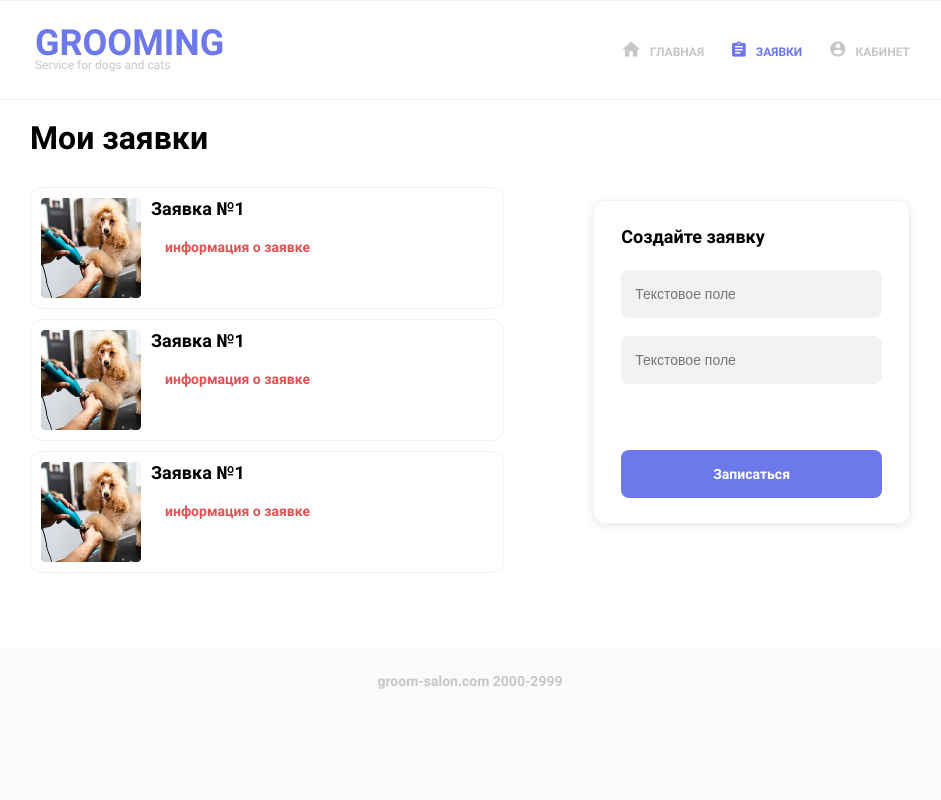
After one commit to Zybera/groom-room, a PHP site: page /applications.html in a window 1280 px wide. The commit adds this page. Shown: the whole page, without its empty margins (170-1111 px from the left). Run offline with PHP 8.4, Linux system fonts and the light colour scheme; some web fonts are replaced.

Commit message:
add applications pages

```diff
--- /dev/null
+++ b/applications.html
@@ -0,0 +1,71 @@
+<!DOCTYPE html>
+<html lang="ru">
+
+<head>
+  <meta charset="UTF-8">
+  <meta http-equiv="X-UA-Compatible" content="IE=edge">
+  <meta name="viewport" content="width=device-width, initial-scale=1.0">
+  <title>Groom Room</title>
+  <link rel="stylesheet" href="css/style.css">
+  <link rel="stylesheet" href="css/icons-style.css">
+</head>
+
+<body>
+  <div class="wrapper">
+    <header class="header">
+      <div class="header__container">
+        <div class="header__logo"><span>GROOMING</span>Service for dogs and cats</div>
+        <nav class="header__menu">
+          <a href="index.html" class="header__link icon-home"><span>ГЛАВНАЯ</span></a>
+          <a href="applications.html" class="header__link icon-list active"><span>ЗАЯВКИ</span></a>
+          <a href="login.html" class="header__link icon-profile"><span>Кабинет</span></a>
+        </nav>
+      </div>
+    </header>
+    <main class="main">
+      <section class="main__application application">
+        <div class="application__container">
+          <div class="application__left">
+            <h1 class="application__title top">Мои заявки</h1>
+            <a href="application.html" class="application__card card-application">
+              <div class="card-application__img">
+                <img src="img/dog.png" alt="dog">
+              </div>
+              <div class="card-application__info">
+                <div class="card-application__title">Заявка №1</div>
+                <div class="card-application__text">информация о заявке</div>
+              </div>
+            </a>
+            <a href="application.html" class="application__card card-application">
+              <div class="card-application__img">
+                <img src="img/dog.png" alt="dog">
+              </div>
+              <div class="card-application__info">
+                <div class="card-application__title">Заявка №1</div>
+                <div class="card-application__text">информация о заявке</div>
+              </div>
+            </a>
+            <a href="application.html" class="application__card card-application">
+              <div class="card-application__img">
+                <img src="img/dog.png" alt="dog">
+              </div>
+              <div class="card-application__info">
+                <div class="card-application__title">Заявка №1</div>
+                <div class="card-application__text">информация о заявке</div>
+              </div>
+            </a>
+          </div>
+          <div class="application__form form">
+            <div class="form__title">Создайте заявку</div>
+            <input type="text" name="" class="" placeholder="Текстовое поле">
+            <input type="text" name="" class="" placeholder="Текстовое поле">
+            <button>Записаться</button>
+          </div>
+        </div>
+      </section>
+    </main>
+    <footer class="footer">groom-salon.com 2000-2999</footer>
+  </div>
+</body>
+
+</html>
--- a/css/style.css
+++ b/css/style.css
@@ -38,6 +38,18 @@ body {
   font-size: 16px;
   color: #000;
   font-family: Roboto;
+  font-weight: bold;
+}
+button {
+  border: none;
+  outline: none;
+  color: #fff;
+  background: #6D79EB;
+  border-radius: 8px;
+  padding: 16px 92px;
+  font-family: Roboto;
+  font-size: 14px;
+  line-height: 16px;
   font-weight: bold;
 }
 .wrapper {
@@ -116,13 +128,15 @@ body {
   font-size: 32px;
   line-height: 37px;
 }
+.application__title.top {
+  margin-bottom: 30px;
+  margin-top: 20px;
+}
 .application__text {
   font-size: 18px;
   line-height: 21px;
   color: #777;
   margin-top: 31px;
-}
-.application__form {
 }
 .form {
   display: flex;
@@ -187,6 +201,86 @@ body {
   line-height: 16px;
   font-weight: bold;
 }
+.application__form {
+}
+
+/* -------------FOR-APPLICATIONS------------- */
+.application__card {
+
+}
+.application__card:not(:last-child) {
+  margin-bottom: 10px;
+}
+.card-application {
+  display: flex;
+  border: 1px solid #F2F2F2;
+  box-sizing: border-box;
+  border-radius: 12px;
+  width: 474px;
+}
+.card-application__img {
+  margin: 10px;
+}
+.card-application__img img {
+  width: 100px;
+  height: 100px;
+}
+.card-application__info {
+}
+.card-application__title {
+  font-size: 18px;
+  line-height: 21px;
+  margin-top: 10px;
+  color: #000;
+}
+.card-application__text {
+  font-size: 14px;
+  line-height: 16px;
+  color: #E25151;
+  margin: 20px 14px;
+}
+/* ------------FOR-APPLICATION------------------- */
+.application__left.block {
+  display: flex;
+  flex-direction: column;
+}
+.application__left.block button {
+  padding: 16px 83px 16px 55px;
+  width: 187px;
+}
+.application__left.block button:not(:last-child) {
+  margin-bottom: 18px;
+}
+.application__block {
+}
+.block-application {
+  display: flex;
+}
+.block-application__img {
+  margin-bottom: 18px;
+
+}
+.block-application__img img {
+  width: 187px;
+  height: 187px;
+}
+.block-application__info {
+  margin-top: 27px;
+  margin-left: 33px;
+}
+.block-application__title {
+  font-size: 32px;
+  line-height: 37px;
+
+}
+.block-application__text {
+  color: #E25151;
+  font-size: 14px;
+  line-height: 16px;
+  margin: 62px 42px 18px 42px;
+}
+
+
 /* --------------------OUR-WORKS--------------------- */
 .our-works {
 }
--- a/index.html
+++ b/index.html
@@ -16,8 +16,8 @@
       <div class="header__container">
         <div class="header__logo"><span>GROOMING</span>Service for dogs and cats</div>
         <nav class="header__menu">
-          <a href="#" class="header__link icon-home active"><span>ГЛАВНАЯ</span></a>
-          <a href="#" class="header__link icon-key"><span>ВХОД</span></a>
+          <a href="index.html" class="header__link icon-home active"><span>ГЛАВНАЯ</span></a>
+          <a href="login.html" class="header__link icon-key"><span>ВХОД</span></a>
         </nav>
       </div>
     </header>
--- a/login.html
+++ b/login.html
@@ -16,8 +16,8 @@
       <div class="header__container">
         <div class="header__logo"><span>GROOMING</span>Service for dogs and cats</div>
         <nav class="header__menu">
-          <a href="#" class="header__link icon-home active"><span>ГЛАВНАЯ</span></a>
-          <a href="#" class="header__link icon-key"><span>ВХОД</span></a>
+          <a href="index.html" class="header__link icon-home active"><span>ГЛАВНАЯ</span></a>
+          <a href="login.html" class="header__link icon-key"><span>ВХОД</span></a>
         </nav>
       </div>
     </header>
```
Also changed, not shown: application.html (added, +50 -0 lines).
